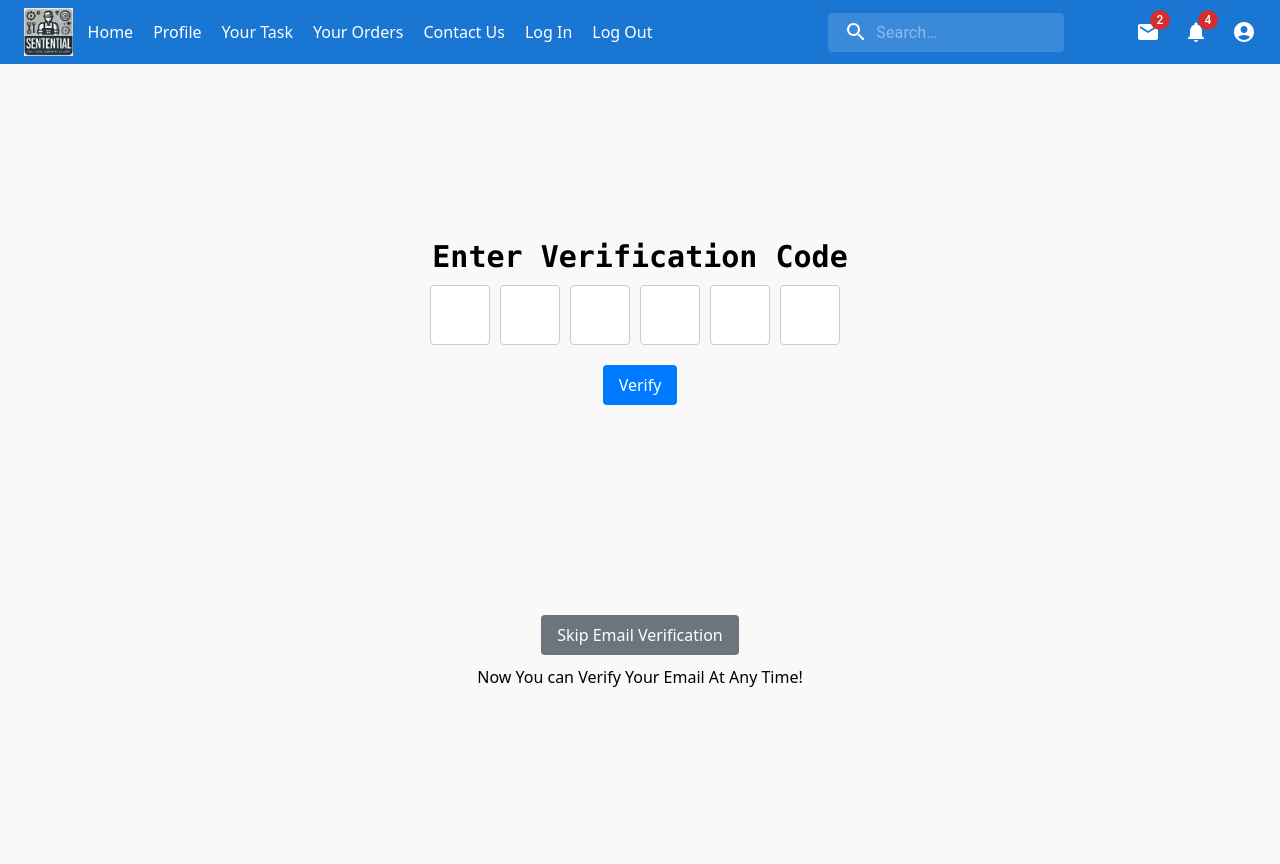
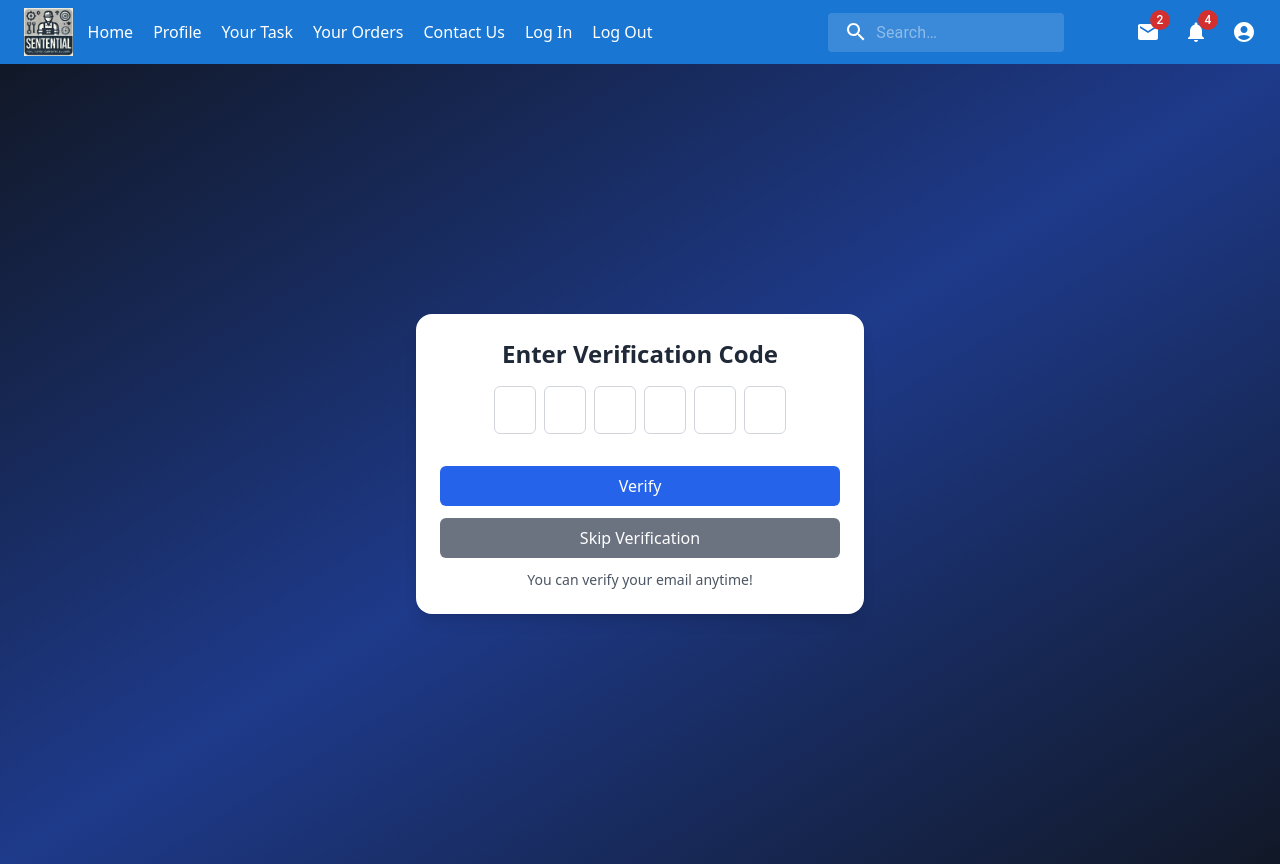
Before and after one commit to Sidduzzzup/Superior_workers, a React (Vite) app: page /EmailVerification in a window 1280 px wide. Built offline with nearby package versions, Linux system fonts and the light colour scheme.

Commit message:
Update EmailVerification.jsx

```diff
--- a/src/assets/components/Routing-Component/EmailVerification.jsx
+++ b/src/assets/components/Routing-Component/EmailVerification.jsx
@@ -1,13 +1,144 @@
 
 
-import React, { useState } from 'react';
-import OtpInput from 'react-otp-input';
-import { useAuthStore } from '../store/authStore';
-import { Link, useNavigate } from "react-router-dom";
+// import React, { useState } from 'react';
+// import OtpInput from 'react-otp-input';
+// import { useAuthStore } from '../store/authStore';
+// import { Link, useNavigate } from "react-router-dom";
+// import toast from "react-hot-toast";
+
+// const EmailVerification = () => {
+//   const [otp, setOtp] = useState('');
+//   const [error, setError] = useState(null);
+//   const [successMessage, setSuccessMessage] = useState(null);
+//   const { verifyEmail, isLoading } = useAuthStore();
+//   const navigate = useNavigate();
+
+//   const handleChange = (otp) => {
+//     setOtp(otp);
+//     setError(null);  // Reset error when the OTP changes
+//   };
+
+//   const handleVerify = async () => {
+//     if (otp.length !== 6) {
+//       setError("Please enter a valid 6-digit code.");
+//       return; // Prevent submission if the OTP length is incorrect
+//     }
+
+//     try {
+//       // Verify the email OTP
+//       const response = await verifyEmail(otp);
+//       console.log('Verification successful:', response);
+
+//       setSuccessMessage('Email verified successfully!');
+//       navigate("/"); // Redirect to homepage after success
+//       toast.success("Email verified successfully");
+
+//     } catch (error) {
+//       console.error('Error verifying OTP:', error);
+//       setError(error.response?.data?.message || 'Failed to verify OTP. Please try again.');
+//     }
+//   };
+
+//   const handleSkip = () => {
+//     // Redirect to homepage without verifying the email
+//     navigate("/");
+//   };
+
+//   return (
+//     <div
+//       style={{
+//         display: 'flex',
+//         justifyContent: 'center',
+//         alignItems: 'center',
+//         height: '100vh',
+//         backgroundColor: '#f9f9f9',
+//       }}
+//     >
+//       <div
+//         style={{
+//           display: 'flex',
+//           flexDirection: 'column',
+//           alignItems: 'center',
+//           gap: '10px',
+//         }}
+//       >
+//         <h1 className="font-mono font-semibold text-3xl">Enter Verification Code</h1>
+
+//         {/* OTP Input Field */}
+//         <OtpInput
+//           value={otp}
+//           onChange={handleChange}
+//           numInputs={6}
+//           separator={<span>-</span>}
+//           renderInput={(props) => <input {...props} />}
+//           inputStyle={{
+//             width: '60px',
+//             height: '60px',
+//             fontSize: '18px',
+//             border: '1px solid #ccc',
+//             borderRadius: '4px',
+//             marginRight: '10px',
+//           }}
+//           containerStyle={{
+//             display: 'flex',
+//             justifyContent: 'center',
+//           }}
+//         />
+
+//         {/* Error and Success Messages */}
+//         {error && <p style={{ color: 'red', marginTop: '10px' }}>{error}</p>}
+//         {successMessage && (
+//           <p style={{ color: 'green', marginTop: '10px' }}>{successMessage}</p>
+//         )}
+
+//         {/* Verify Button */}
+//         <button
+//           style={{
+//             marginTop: '10px',
+//             padding: '8px 16px',
+//             backgroundColor: '#007BFF',
+//             color: '#fff',
+//             border: 'none',
+//             borderRadius: '4px',
+//             cursor: 'pointer',
+//           }}
+//           onClick={handleVerify}
+//           disabled={isLoading} // Disable button while loading
+//         >
+//           {isLoading ? 'Verifying...' : 'Verify'}
+//         </button>
+
+//         {/* Skip Button */}
+//         <button
+//           style={{
+//             marginTop: '200px',
+//             padding: '8px 16px',
+//             backgroundColor: '#6c757d',
+//             color: '#fff',
+//             border: 'none',
+//             borderRadius: '4px',
+//             cursor: 'pointer',
+//           }}
+//           onClick={handleSkip}
+//         >
+//           Skip Email Verification
+//         </button>
+//         <p>Now You can Verify Your Email At Any Time! </p>
+//       </div>
+//     </div>
+//   );
+// };
+
+// export default EmailVerification;
+
+import React, { useState } from "react";
+import OtpInput from "react-otp-input";
+import { useAuthStore } from "../store/authStore";
+import { useNavigate } from "react-router-dom";
 import toast from "react-hot-toast";
 
 const EmailVerification = () => {
-  const [otp, setOtp] = useState('');
+  const [otp, setOtp] = useState("");
   const [error, setError] = useState(null);
   const [successMessage, setSuccessMessage] = useState(null);
   const { verifyEmail, isLoading } = useAuthStore();
@@ -15,115 +146,69 @@
 
   const handleChange = (otp) => {
     setOtp(otp);
-    setError(null);  // Reset error when the OTP changes
+    setError(null);
   };
 
   const handleVerify = async () => {
     if (otp.length !== 6) {
       setError("Please enter a valid 6-digit code.");
-      return; // Prevent submission if the OTP length is incorrect
+      return;
     }
 
     try {
-      // Verify the email OTP
       const response = await verifyEmail(otp);
-      console.log('Verification successful:', response);
-
-      setSuccessMessage('Email verified successfully!');
-      navigate("/"); // Redirect to homepage after success
+      console.log("Verification successful:", response);
+      setSuccessMessage("Email verified successfully!");
+      navigate("/");
       toast.success("Email verified successfully");
-
     } catch (error) {
-      console.error('Error verifying OTP:', error);
-      setError(error.response?.data?.message || 'Failed to verify OTP. Please try again.');
+      console.error("Error verifying OTP:", error);
+      setError(error.response?.data?.message || "Failed to verify OTP. Please try again.");
     }
   };
 
   const handleSkip = () => {
-    // Redirect to homepage without verifying the email
     navigate("/");
   };
 
   return (
-    <div
-      style={{
-        display: 'flex',
-        justifyContent: 'center',
-        alignItems: 'center',
-        height: '100vh',
-        backgroundColor: '#f9f9f9',
-      }}
-    >
-      <div
-        style={{
-          display: 'flex',
-          flexDirection: 'column',
-          alignItems: 'center',
-          gap: '10px',
-        }}
-      >
-        <h1 className="font-mono font-semibold text-3xl">Enter Verification Code</h1>
+    <div className="flex items-center justify-center min-h-screen bg-gray-100 px-4 bg-gradient-to-br from-gray-900 via-blue-900 to-gray-900 ">
+      <div className="bg-white shadow-lg rounded-2xl p-6 w-full max-w-md text-center">
+        <h1 className="text-xl md:text-2xl font-semibold text-gray-800 mb-4">Enter Verification Code</h1>
 
         {/* OTP Input Field */}
         <OtpInput
           value={otp}
           onChange={handleChange}
           numInputs={6}
-          separator={<span>-</span>}
+          separator={<span className="mx-1 text-gray-500">-</span>}
           renderInput={(props) => <input {...props} />}
-          inputStyle={{
-            width: '60px',
-            height: '60px',
-            fontSize: '18px',
-            border: '1px solid #ccc',
-            borderRadius: '4px',
-            marginRight: '10px',
-          }}
-          containerStyle={{
-            display: 'flex',
-            justifyContent: 'center',
-          }}
+          inputStyle="w-24 h-12 p-5 text-lg text-center border border-gray-300 rounded-md focus:outline-none focus:ring-2 focus:ring-blue-500"
+          containerStyle="flex justify-center gap-2 mb-4"
         />
 
         {/* Error and Success Messages */}
-        {error && <p style={{ color: 'red', marginTop: '10px' }}>{error}</p>}
-        {successMessage && (
-          <p style={{ color: 'green', marginTop: '10px' }}>{successMessage}</p>
-        )}
+        {error && <p className="text-red-500 text-sm">{error}</p>}
+        {successMessage && <p className="text-green-500 text-sm">{successMessage}</p>}
 
         {/* Verify Button */}
         <button
-          style={{
-            marginTop: '10px',
-            padding: '8px 16px',
-            backgroundColor: '#007BFF',
-            color: '#fff',
-            border: 'none',
-            borderRadius: '4px',
-            cursor: 'pointer',
-          }}
+          className="w-full bg-blue-600 hover:bg-blue-700 text-white font-medium py-2 rounded-md mt-4 transition"
           onClick={handleVerify}
-          disabled={isLoading} // Disable button while loading
+          disabled={isLoading}
         >
-          {isLoading ? 'Verifying...' : 'Verify'}
+          {isLoading ? "Verifying..." : "Verify"}
         </button>
 
         {/* Skip Button */}
         <button
-          style={{
-            marginTop: '200px',
-            padding: '8px 16px',
-            backgroundColor: '#6c757d',
-            color: '#fff',
-            border: 'none',
-            borderRadius: '4px',
-            cursor: 'pointer',
-          }}
+          className="w-full bg-gray-500 hover:bg-gray-600 text-white font-medium py-2 rounded-md mt-3 transition"
           onClick={handleSkip}
         >
-          Skip Email Verification
+          Skip Verification
         </button>
-        <p>Now You can Verify Your Email At Any Time! </p>
+
+        <p className="text-gray-600 text-sm mt-3">You can verify your email anytime!</p>
       </div>
     </div>
   );
```
